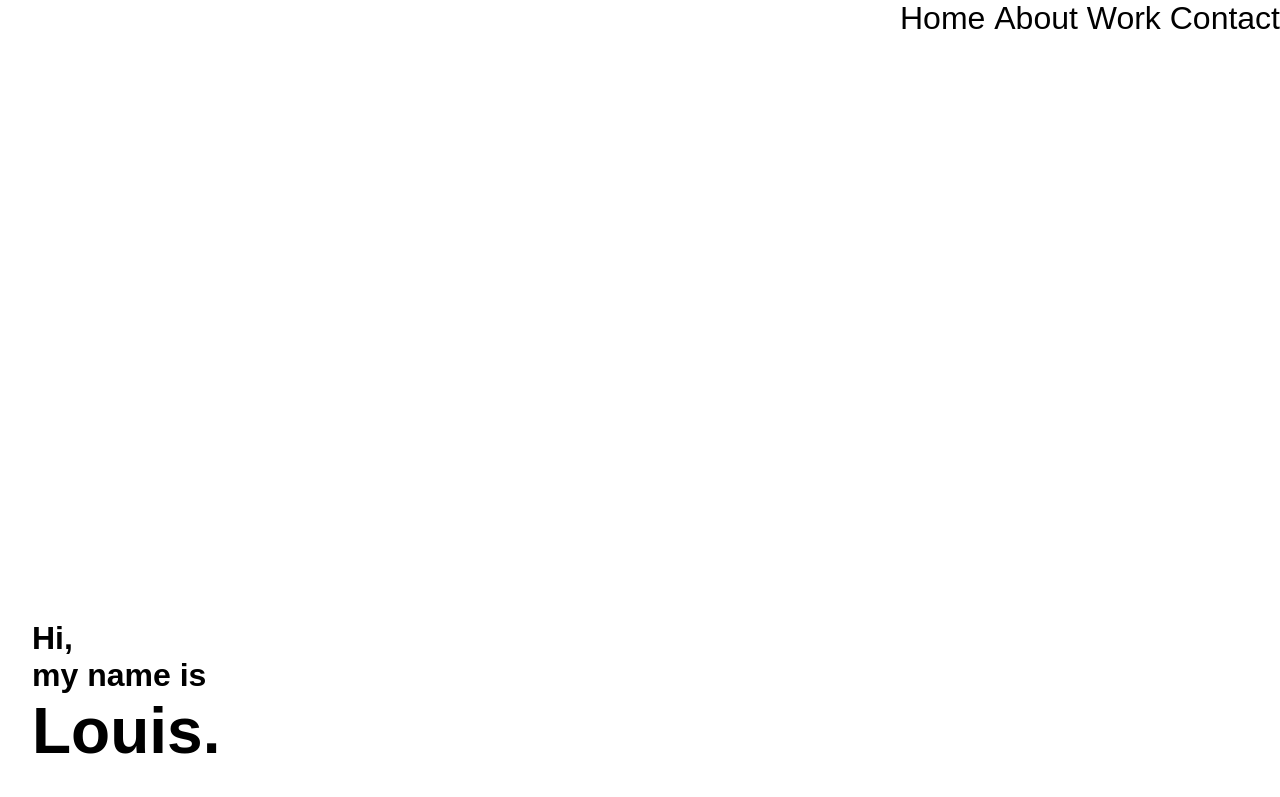
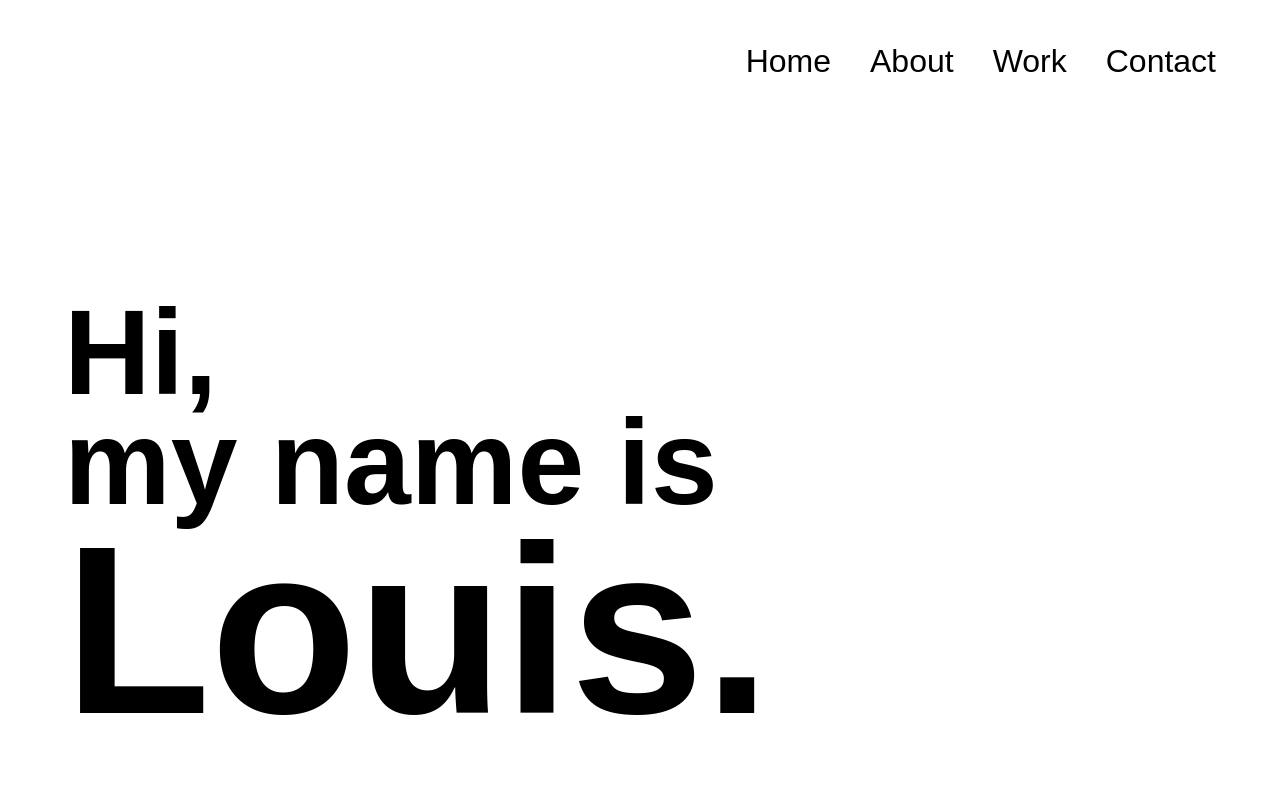
Before and after one commit to Eracom-ID471/projet-1-LouisTacheron, a plain HTML site: page index.html in a window 1280 px wide. Shown: the top 797 px of the page. Drawn offline with Linux system fonts and the light colour scheme.

Commit message:
Third Commit

```diff
--- a/index.html
+++ b/index.html
@@ -21,10 +21,13 @@
       </nav>
       <div class="titre">
         <div>
-          <h2>
-            Hi,<br>my name is
+          <h2 class="ligne1">
+            Hi,
           </h2>
-          <h1>
+          <h2 class="ligne2">
+            my name is
+          </h2>
+          <h1 class="ligne3">
             Louis.
           </h1>
         </div>
--- a/style.css
+++ b/style.css
@@ -3,74 +3,97 @@
   padding: 0;
 }
 
-@import url('https://fonts.googleapis.com/css?family=Montserrat&display=swap');
+@import url('https://fonts.googleapis.com/css?family=Montserrat:100,100i,200,200i,300,300i,400,400i,500,500i,600,600i,700,700i,800,800i,900,900i&display=swap&subset=latin-ext');
 
-html {
-  font-size: 32px;
-}
-
-.titre h1 {
-    font-size: 2rem;
-}
-
-.titre h2 {
-    font-size: 1rem;
-}
 
 body{
   font-family: 'Montserrat', sans-serif;
 }
 
+/* Home */
+
 .home{
-  height:100vh;
-  weight:100vw;
+  height: 100vh;
+  width: 90vw;
+  margin-left: 5vw;
+  margin-right: 5vw;
 }
 
 nav{
   position: relative;
   height: 10%;
-  weight: 100%;
+  width: 100%;
 }
 
 nav ul{
   position: absolute;
-  right:0%;
+  height: auto;
+  width: 100%;
+  bottom: 0%;
+  text-align: right;
 }
 
 nav li{
-  display: inline-block;
+  display: inline;
+  font-size: 4vmin;
+  font-weight: 400;
+  padding-left: 3%;
 }
 
 .titre{
   position: relative;
-  height:90%;
-  weight:100%;
+  height: 90%;
+  width: 50%;
 }
 
 .titre div{
   position: absolute;
-  bottom:0%;
-  margin: 1rem;
+  bottom: 0%;
+  margin-bottom: 4vmin;
 }
 
+.titre h2 {
+  font-size: 15vmin;
+  font-weight: 800;
+}
+
+.ligne3 {
+  font-size: 30vmin;
+  font-weight: 800;
+}
+
+.ligne1 {
+  line-height: 20vmin;
+}
+
+.ligne2 {
+  line-height: 7.5vmin;
+}
+
+/* About */
+
 .about{
-  height:25vh;
-  weight:100vw;
+  height: 50vh;
+  width: 100vw;
+  background-image: url("images/motif5.jpg");
+  background-size: 52rem;
+  background-repeat: no-repeat;
+  background-position: left top;
 }
 
 .work{
-  height:150vh;
-  weight:100vw;
+  height: 150vh;
+  width: 90vw;
 }
 
 .contact{
-  height:25vh;
-  weight:100vw;
+  height: 25vh;
+  width: 90vw;
 }
 
 footer{
-  height:10vh;
-  weight:100vw;
+  height: 10vh;
+  width: 90vw;
 }
 
 /* Commentaire */
```
Also changed, not shown: images/motif.jpg (added), images/motif2.jpg (added), images/motif3.jpg (added), images/motif4.jpg (added), images/motif5.jpg (added), 2 other files.
